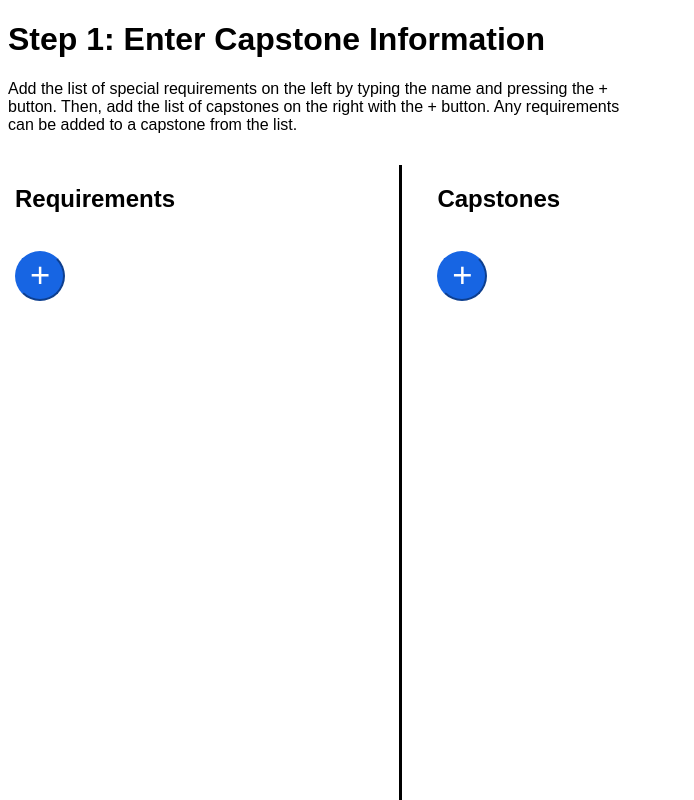
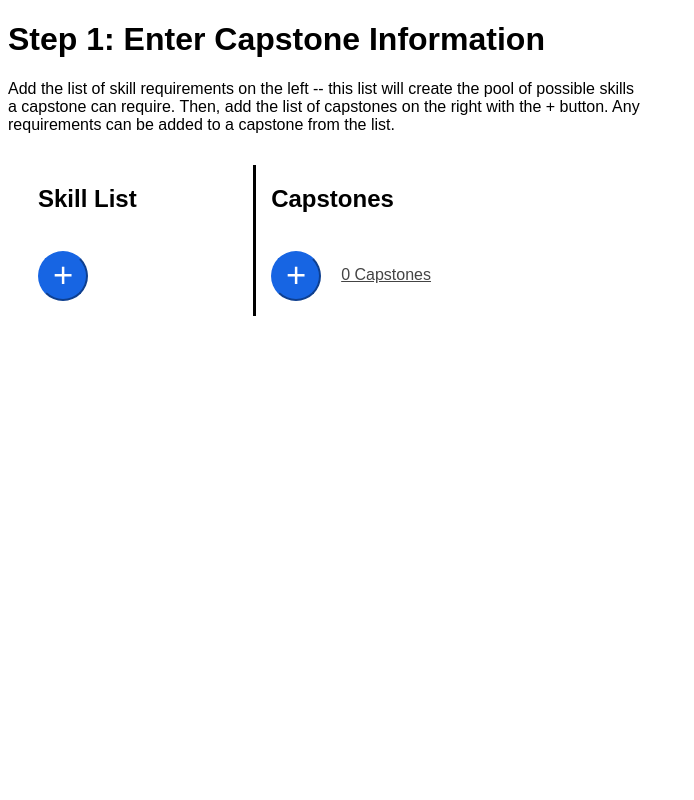
Before and after one commit to feRpicoral/MENVCapstoneAutomation, a Next.js app: page /enter_capstones in a window 1280 px wide. Shown: the whole page, without its empty margins (0-694 px from the left). Built offline with nearby package versions, Linux system fonts and the light colour scheme.

Commit message:
Added text and dropdowns for basic capstone information

```diff
--- a/src/pages/enter_capstones.tsx
+++ b/src/pages/enter_capstones.tsx
@@ -1,35 +1,89 @@
 
 import Head from 'next/head';
+import { Children } from 'react';
 import styles from "../styles/Enter_Capstones.module.css";
 
 const Enter_Capstones = () => {
-    var capstones = [];
-    var requirements = [];
+    var capstones = 0;
 
     function addRequirement(){
         const div = document.createElement("div");
-        div.id = "requirements-" + requirements.length;
         div.className = styles.requirements_input_container;
         const txtentry = document.createElement("input");
         txtentry.className = styles.requirements_input;
-        txtentry.addEventListener("change", (event) =>{
-            console.log("change: " + event.target?.value);
-        });
-        requirements.push("");
         div.append(txtentry);
 
-        const reqcontainer = document.getElementById("requirements-container");
-        reqcontainer?.insertBefore(div, reqcontainer.lastChild);
+        const reqcontainer = document.getElementById("requirements-list");
+        reqcontainer?.appendChild(div);
+    }
+
+    function addCapstoneComponent(description: string, class_name: (string | undefined), default_value: (string | undefined)){
+        const compdiv = document.createElement("div");
+        const compdivdesc = document.createElement("span");
+        compdivdesc.innerHTML = description;
+        compdiv.appendChild(compdivdesc);
+        const compdivinput = document.createElement("input");
+        if (class_name != undefined) compdivinput.className = class_name;
+        if (default_value != undefined) compdivinput.defaultValue = default_value;
+        compdiv.appendChild(compdivinput);
+        return compdiv;
+    }
+
+    function addCapstoneDropdown(description: string, options: (string)[], defaultselection: (string | undefined), multiple: boolean){
+        const compdiv = document.createElement("div");
+        const compdivdesc = document.createElement("span");
+        compdivdesc.innerHTML = description;
+        compdiv.appendChild(compdivdesc);
+        const compselect = document.createElement("select");
+        if (multiple) compselect.multiple = true;
+        options.forEach((element) =>{
+            const opt = document.createElement("option");
+            opt.innerHTML = element;
+            opt.value = element;
+            if (defaultselection != undefined && element == defaultselection) opt.selected = true;
+            compselect.appendChild(opt);
+        })
+        compdiv.appendChild(compselect);
+        return compdiv;
     }
 
     function addCapstone(){
-        const div = document.createElement("div");
-        div.id = "capstone-" + capstones.length;
-        div.className= styles.capstone_data;
-        div.textContent = "Placeholder";
-        //div.append(...)
-        var container = document.getElementById("capstone-container");
-        container?.insertBefore(div, container.lastChild);
+        const capstonediv = document.createElement("div");
+        capstonediv.id = "capstone-" + capstones;
+        capstones++;
+        capstonediv.className= styles.capstone_data
+
+        capstonediv.appendChild(addCapstoneComponent("Capstone Title: ", styles.capstone_data_title, undefined))
+        capstonediv.appendChild(addCapstoneDropdown("Min # Students: ", ["2", "3", "4", "5"], "3", false));
+        capstonediv.appendChild(addCapstoneDropdown("Max # Students: ", ["2", "3", "4", "5"], "4", false));
+
+        const capstonediv_container = document.createElement("div");
+        capstonediv_container.className = styles.capstone_data_margin;
+        capstonediv_container.appendChild(capstonediv);
+
+        const skills_container = document.createElement("div");
+        const skillsdiv = document.createElement("div");
+        const skillsmenu = addCapstoneDropdown("Required Skills: ", getSkillList(), undefined, false);
+        skillsdiv.appendChild(skillsmenu);
+        skills_container.appendChild(skillsdiv);
+        //capstonediv_container.append(skills_container);
+
+        const container = document.getElementById("capstone-list");
+        container.appendChild(capstonediv_container);
+
+
+        document.getElementById("capstone-count").innerHTML = capstones + " Capstone" + (capstones == 1 ? "" : "s");
+    }
+
+    function getSkillList(){
+        var skills: (string)[] = [];
+        const htmllist = document.getElementById("requirements-list")?.children;
+        if (htmllist == undefined) return [];
+        for (let i = 0; i < htmllist.length; i++){
+            const v = htmllist[i].children[0].value.toString();
+            if (v.length > 0) skills.push(v);
+        }
+        return skills;
     }
 
     return (
@@ -39,18 +93,33 @@ const Enter_Capstones = () => {
             </Head>
             <div id="instructions">
                 <h1>Step 1: Enter Capstone Information</h1>
-                <p className={styles.instructions}>Add the list of special requirements on the left by typing the name and pressing the + button. Then, add the list of capstones on the right with the + button. Any requirements can be added to a capstone from the list.</p>
+                <p className={styles.instructions}>Add the list of skill requirements on the left -- this list will create the pool of possible skills a capstone can require. Then, add the list of capstones on the right with the + button. Any requirements can be added to a capstone from the list.</p>
             </div>
-            <div id="content-container">
-                <div id="requirements-container" className = {[styles.requirements_container, styles.split].join(" ")}>
-                    <h2>Requirements</h2>
-                    <br></br>
-                    <button className = {styles.add_button} onClick={addRequirement}>+</button>
+            <div id="content-container" className={styles.split_container}>
+                <div className = {styles.requirements_container}>
+                    <div id="requirements-list-container" style={{margin: "15px"}}>
+                        <h2>Skill List</h2>
+                        <br></br>
+                        <div id="requirements-list"></div>
+                        <button className = {styles.add_button} onClick={addRequirement}>+</button>
+                    </div>
                 </div>
-                <div id="capstone-container" className = {[styles.capstone_container, styles.split].join(" ")}>
-                    <h2>Capstones</h2>
-                    <br></br>
-                    <button className={styles.add_button} onClick={addCapstone}>+</button>
+                <div className = {styles.capstone_container}>
+                    <div id="capstone-list-container" style={{margin: "15px"}}>
+                        <h2>Capstones</h2>
+                        <br></br>
+                        <div id="capstone-list"></div>
+                        <div style={{display: "flex"}}>
+                            <div>
+                                <button className={styles.add_button} onClick={addCapstone}>+</button>
+                            </div>
+                            <div>
+                                <div style={{color: "#444", textDecoration: "underline", left: "20px", top: "15px", position:"relative", fontSize: "12pt"}}>
+                                    <span id="capstone-count">0 Capstones</span>
+                                </div>
+                            </div>
+                        </div>
+                    </div>
                 </div>
             </div>
         </>
--- a/src/styles/Enter_Capstones.module.css
+++ b/src/styles/Enter_Capstones.module.css
@@ -15,43 +15,73 @@
     background-color: #1457c4;
 }
 
-.split{
-    margin: 15px;
-    height: 100%;
-    position: fixed;
+.split_container{
     font-family: Arial;
+    width: 100%;
+    display: flex;
 }
 
 .requirements_container{
-    width: 30%;
-    left: 0;
-    border-right-style: solid;
-    border-width: 3px;
+    margin: 15px;
+    height: 100%;
+    width: 20%;
 }
 
 .capstone_container{
-    left: 33%;
-    width: 60%;
+    border-left-style: solid;
+    border-width: 3px;
+    margin: 15px;
+    height: 100%;
+    width: 100%;
 }
 
 .requirements_input{
-    width: 80%;
+    width: 100%;
     border-left-width: 0;
     border-right-width: 0;
     border-top-width: 0;
     border-bottom-width: 3px;
+    font-size: 14pt;
 }
 
 .requirements_input_container{
     margin: 10px;
 }
 
-.capstone_data{
+.capstone_data_margin{
     border-color: #999;
     border-radius: 4px;
     border-style: solid;
     border-width: 3px;
-    margin: 5px;
+    margin: 15px;
+    display: flex;
+}
+
+.capstone_data{
+    margin: 15px;
     font-family: Arial;
     font-size: 16pt;
+    margin-right: 20px;
+    width: 100%;
+
 }
+
+.capstone_data select{
+    margin: 10px;
+    border-style: dashed;
+    width: 40px;
+    height: 25px;
+    font-size: 14pt;
+    text-align: center;
+}
+
+.capstone_data_title{
+    width: 50%;
+    border-left-width: 0;
+    border-right-width: 0;
+    border-top-width: 0;
+    border-bottom-width: 3px;
+    border-style: solid;
+    border-color: #CCC;
+    font-size: 16pt;
+}
```
